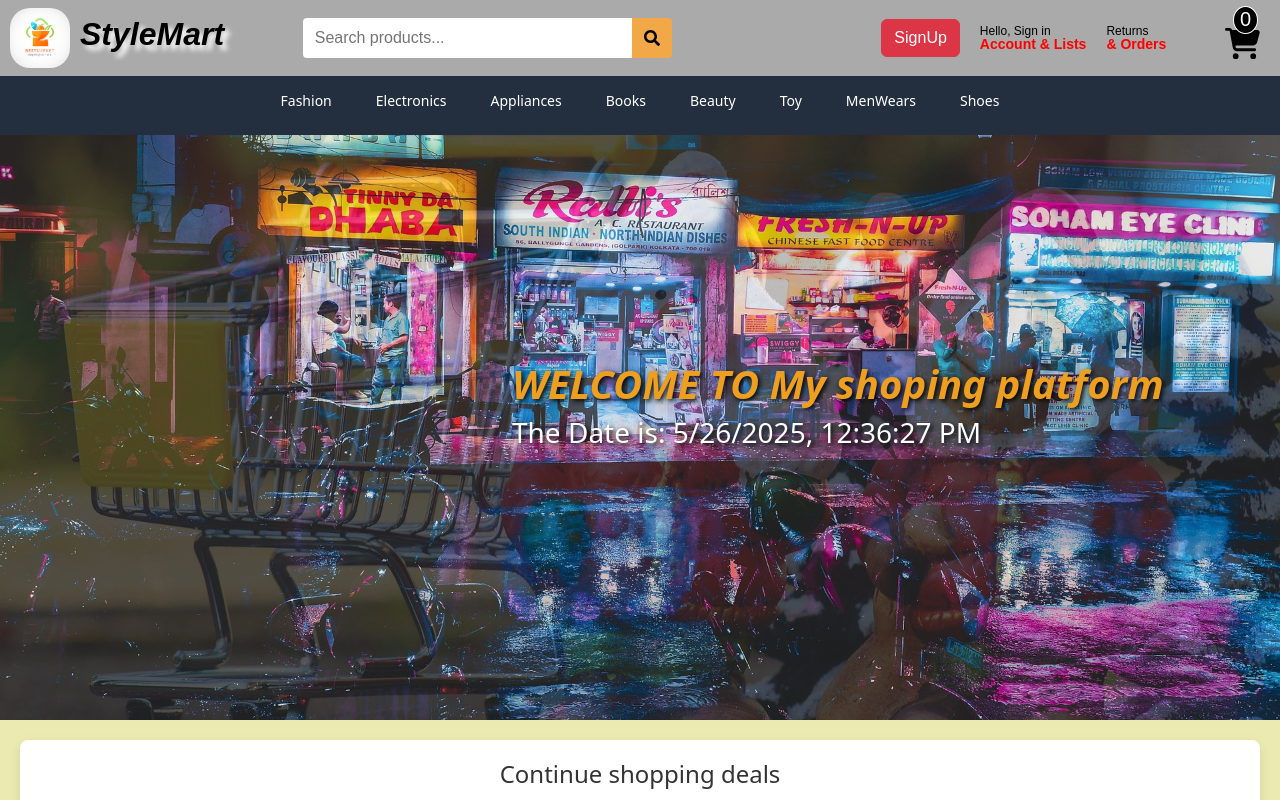
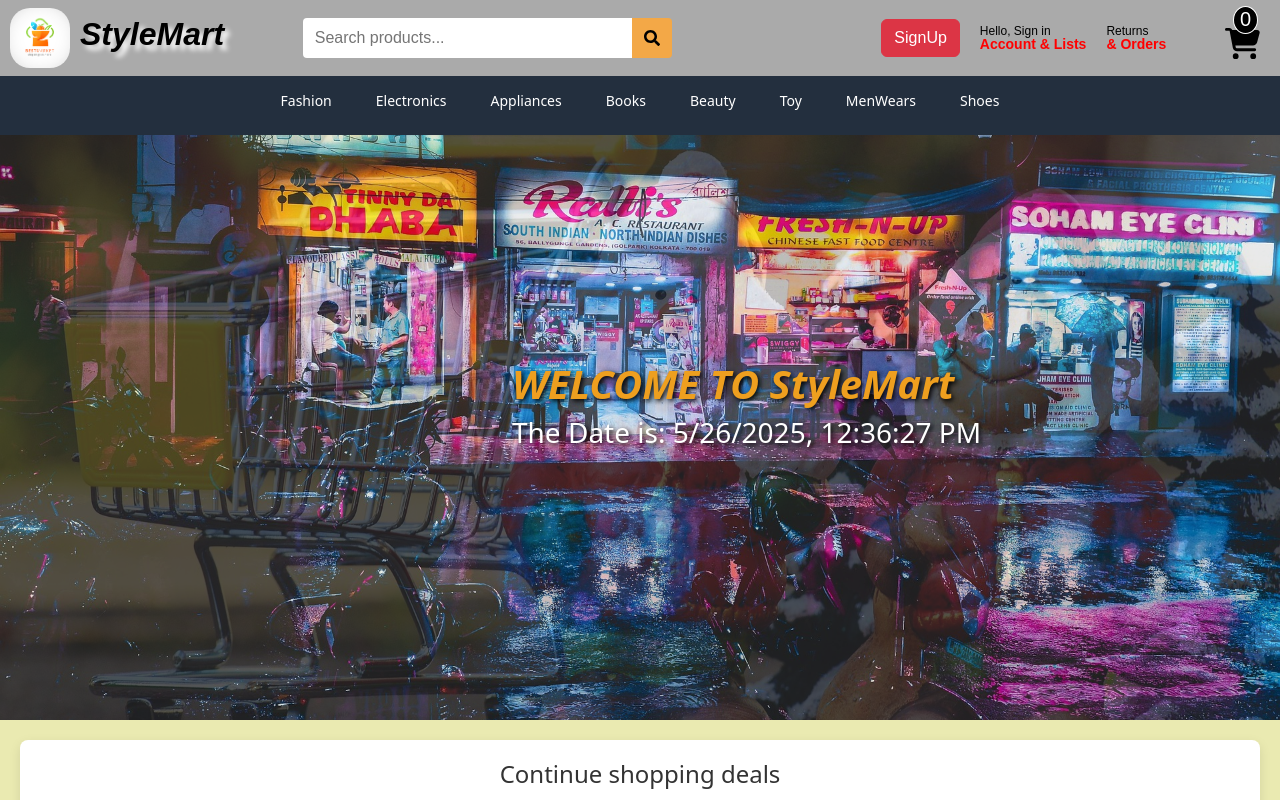
Before and after one commit to Marichandran73/MiniAmazon, a React (Vite) app: page / in a window 1280 px wide. Shown: the top 800 px of the page. Built offline with nearby package versions, Linux system fonts and the light colour scheme.

Commit message:
second Ui changes

```diff
--- a/index.html
+++ b/index.html
@@ -2,14 +2,14 @@
 <html lang="en">
   <head>
     <meta charset="UTF-8" />
-    <link rel="stylesheet" href="./src/assets/images/logo1.png">
+    <link rel="icon" href="./src/assets/images/logo1.png" type="image/png" />
+
     <meta name="viewport" content="width=device-width, initial-scale=1.0" />
-    <title>Shoping app</title>
+    <title>StyleMart</title>
 
   </head>
   <body>
   <div id="root"></div>
-
 
 
 
--- a/src/Dashboard.jsx
+++ b/src/Dashboard.jsx
@@ -56,8 +56,7 @@
     <div className="Container">
 
     <div className="second">
-        <h1>WELCOME TO My shoping platform </h1>
-
+        <h1>WELCOME TO StyleMart </h1>
         <h3>The Date is: {currDate}</h3>
     </div>
 
```
Also changed, not shown: src/assets/images/logo1.png.
